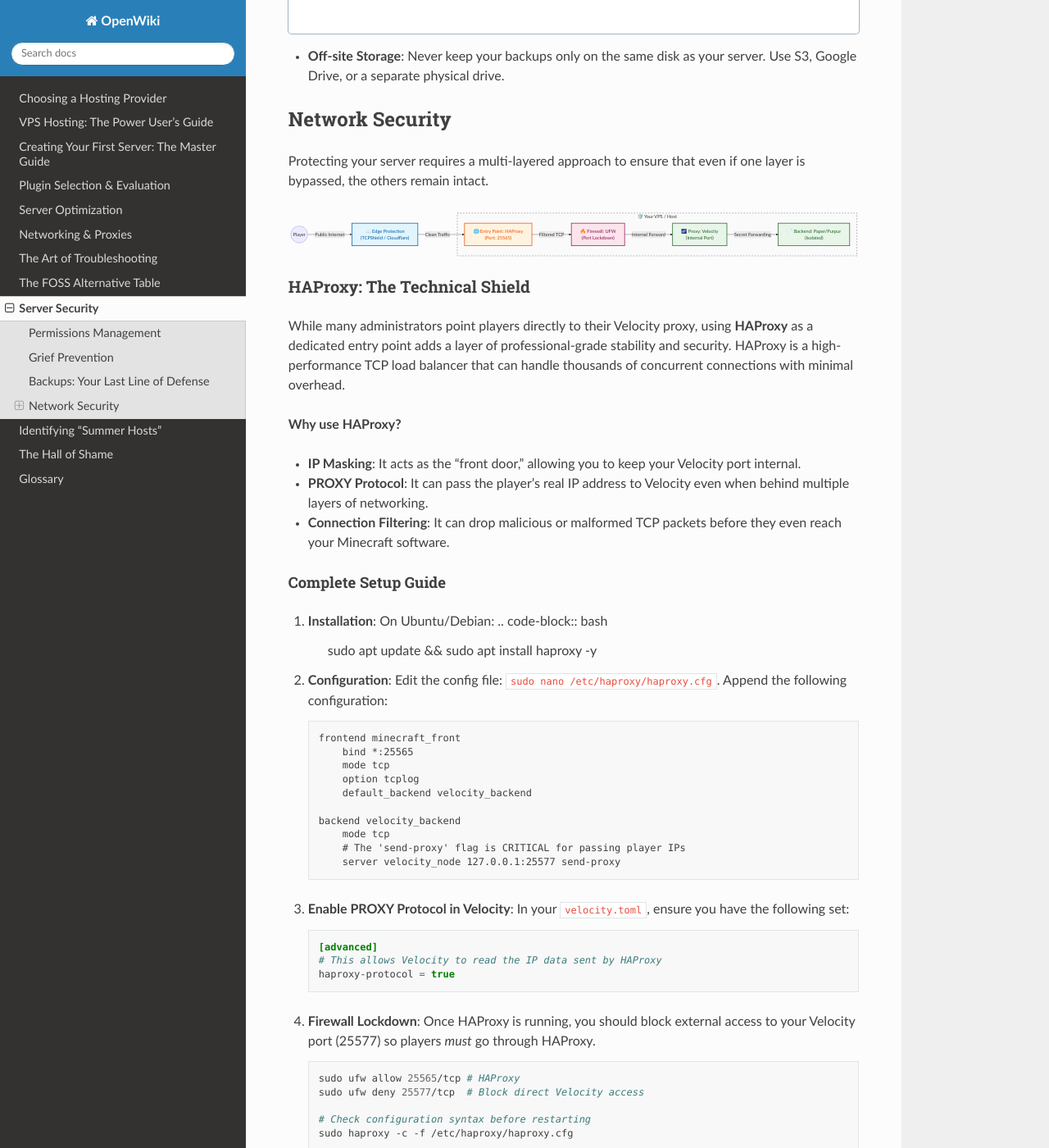
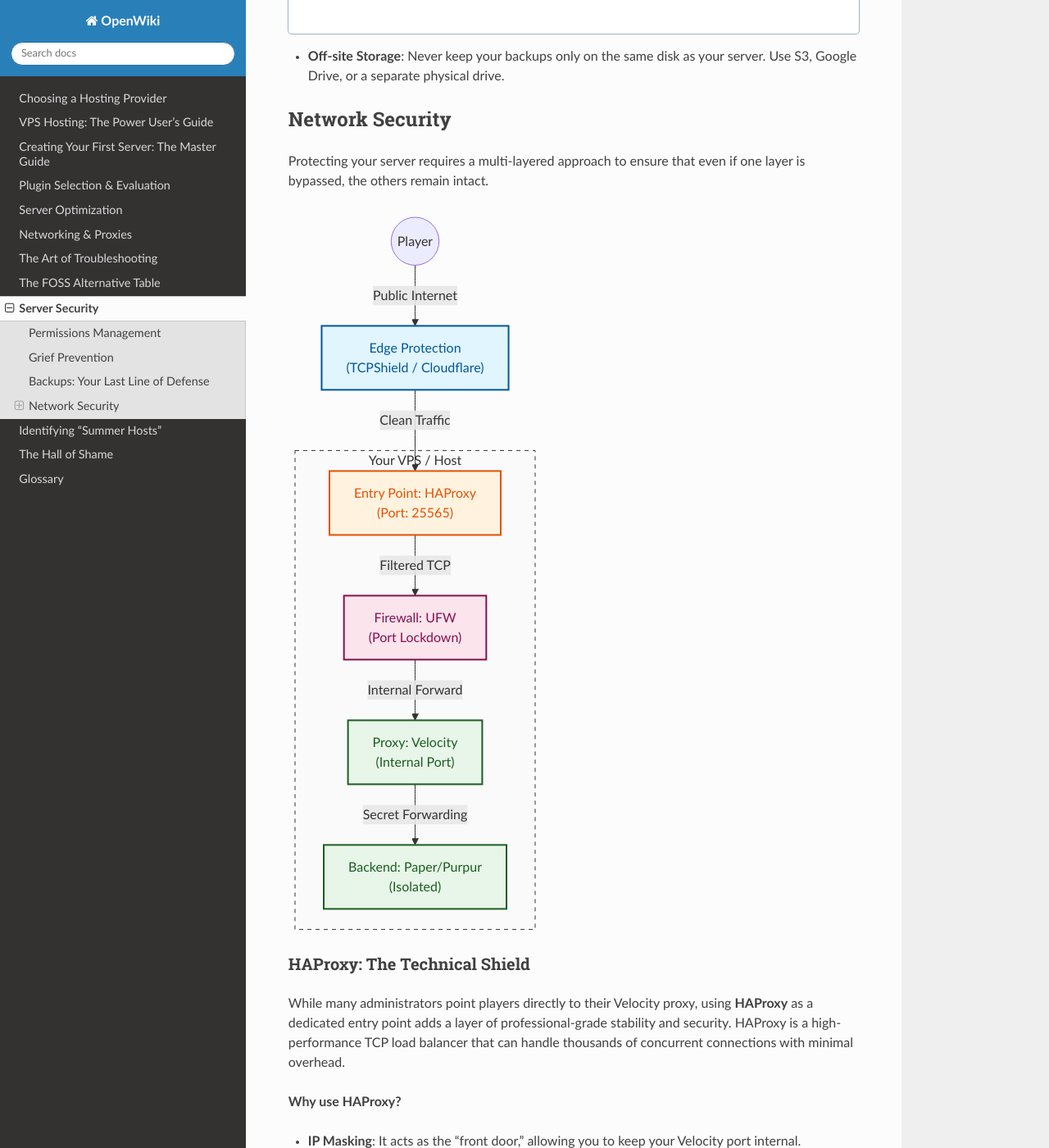
Before and after one commit to Earth1283/OpenWiki, a Sphinx documentation site: the page built from docs/source/security.rst, in a window 1280 px wide and 1400 px high, scrolled down 1496 px. Shown: the whole window at 82% size. Built offline with Sphinx 7.4.7 and the Read the Docs theme 3.1.0, drawn with Linux system fonts in a browser that asks for light colours; some of the changed lines change nothing that is shown.

Commit message:
fix mermaid

```diff
--- a/docs/source/security.rst
+++ b/docs/source/security.rst
@@ -75,15 +75,15 @@
 
 .. mermaid::
 
-   graph LR
-       Player((Player)) -- "Public Internet" --> Edge["☁️ Edge Protection<br/>(TCPShield / Cloudflare)"]
+   graph TD
+       Player((Player)) -- "Public Internet" --> Edge["Edge Protection<br/>(TCPShield / Cloudflare)"]
 
-       subgraph VPS ["🛡️ Your VPS / Host"]
+       subgraph VPS_Host [Your VPS / Host]
            direction TB
-           HA["🌐 Entry Point: HAProxy<br/>(Port: 25565)"]
-           FW["🔥 Firewall: UFW<br/>(Port Lockdown)"]
-           Proxy["🌌 Proxy: Velocity<br/>(Internal Port)"]
-           Backend["📄 Backend: Paper/Purpur<br/>(Isolated)"]
+           HA["Entry Point: HAProxy<br/>(Port: 25565)"]
+           FW["Firewall: UFW<br/>(Port Lockdown)"]
+           Proxy["Proxy: Velocity<br/>(Internal Port)"]
+           Backend["Backend: Paper/Purpur<br/>(Isolated)"]
 
            HA -- "Filtered TCP" --> FW
            FW -- "Internal Forward" --> Proxy
@@ -97,7 +97,7 @@
        style FW fill:#fce4ec,stroke:#880e4f,stroke-width:2px,color:#880e4f
        style Proxy fill:#e8f5e9,stroke:#1b5e20,stroke-width:2px,color:#1b5e20
        style Backend fill:#e8f5e9,stroke:#1b5e20,stroke-width:2px,color:#1b5e20
-       style VPS fill:#fafafa,stroke:#333,stroke-dasharray: 5 5
+       style VPS_Host fill:#fafafa,stroke:#333,stroke-dasharray: 5 5
 
 HAProxy: The Technical Shield
 ~~~~~~~~~~~~~~~~~~~~~~~~~~~~~
```
